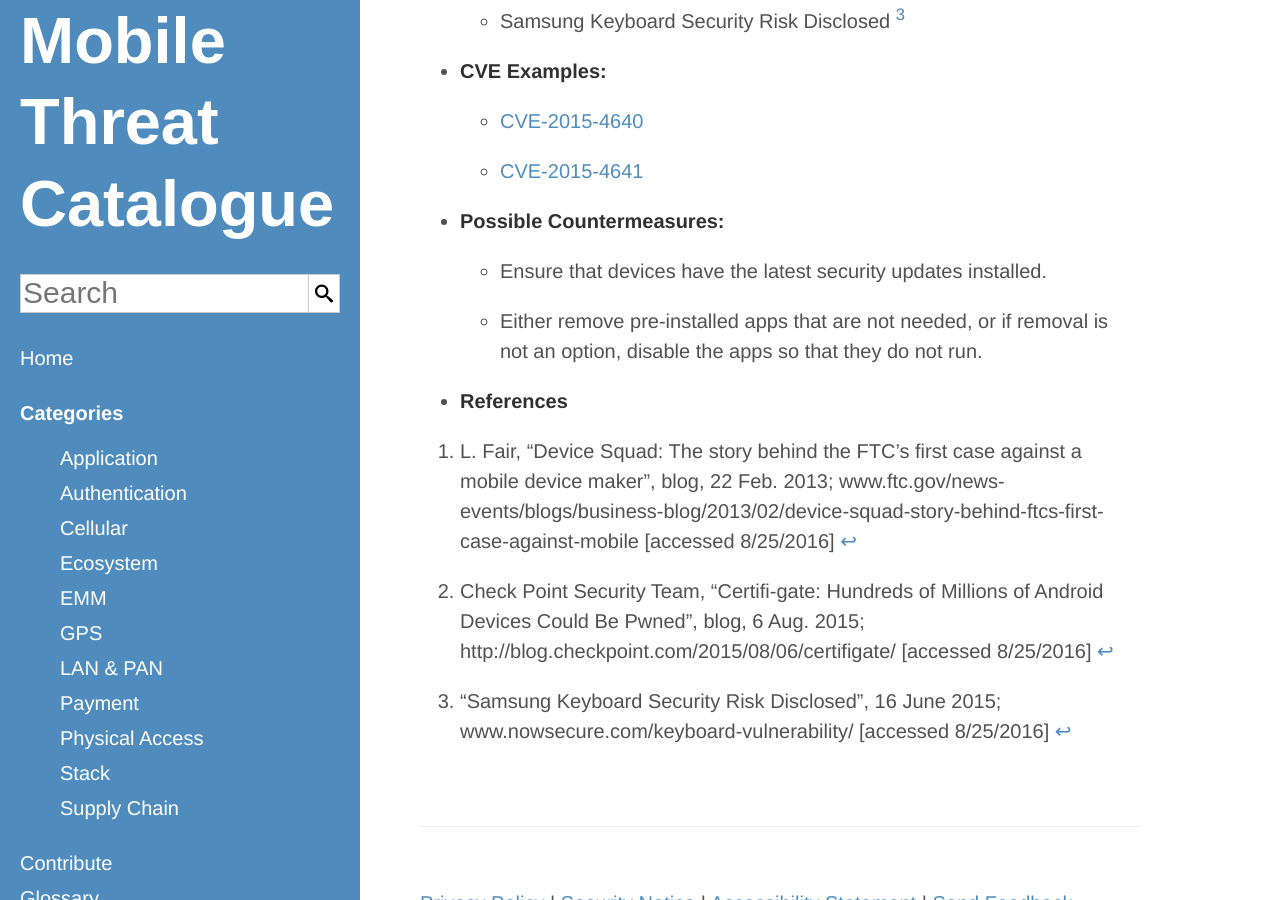
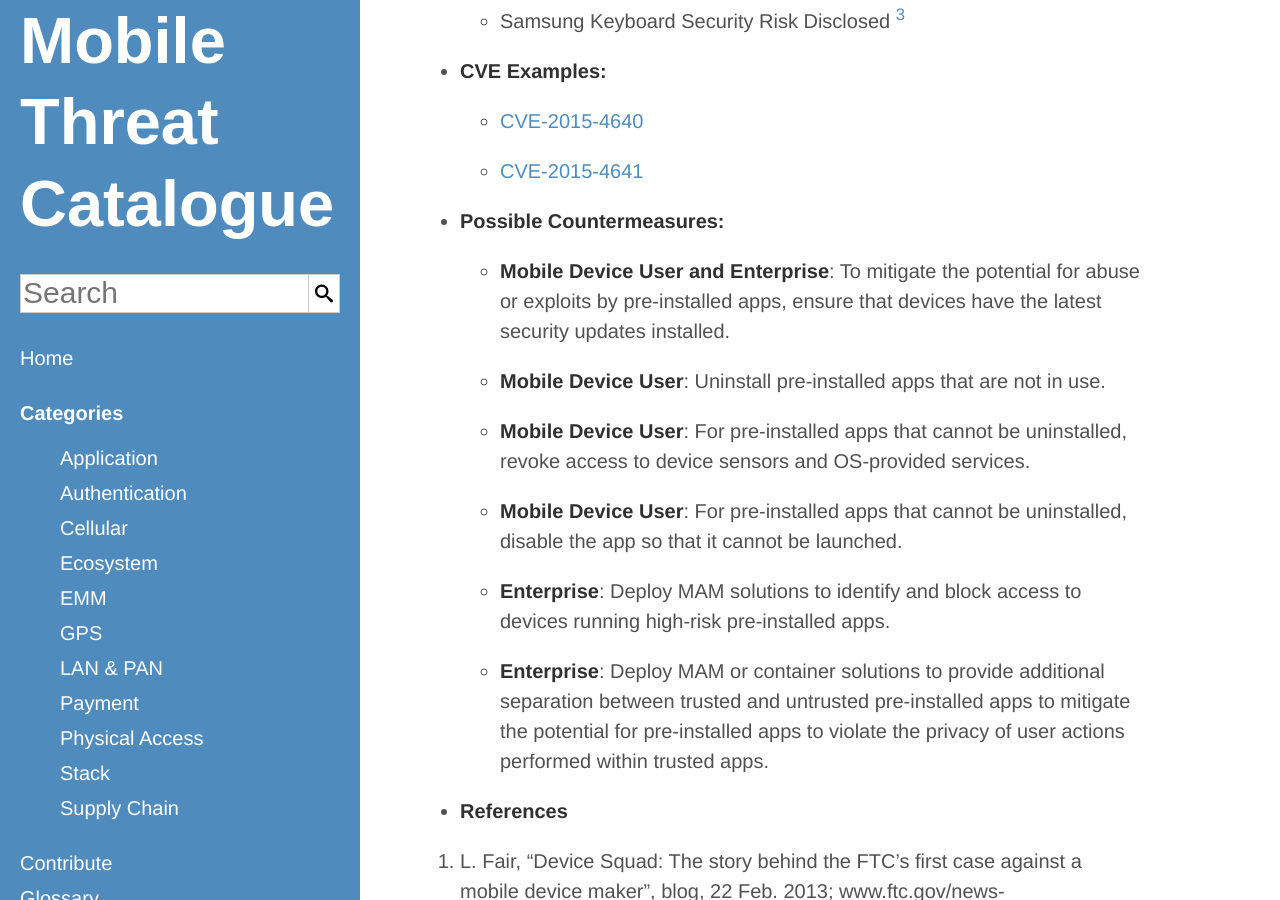
Before and after one commit to usnistgov/mobile-threat-catalogue, a Jekyll site: the page built from _application-threats/APP-36.md, in a window 1280 px wide and 900 px high, scrolled down 732 px. Built offline with Jekyll 4.4.1, drawn with Linux system fonts in a browser that asks for light colours.

Commit message:
#13: update countermeasures and actors

```diff
--- a/_application-threats/APP-36.md
+++ b/_application-threats/APP-36.md
@@ -12,6 +12,17 @@
         - CVE-2015-4640
         - CVE-2015-4641
     PossibleCountermeasures:
-        - "Ensure that devices have the latest security updates installed."
-        - "Either remove pre-installed apps that are not needed, or if removal is not an option, disable the apps so that they do not run."
+        "To mitigate the potential for abuse or exploits by pre-installed apps, ensure that devices have the latest security updates installed.":
+            - Mobile Device User
+            - Enterprise
+        "Uninstall pre-installed apps that are not in use.":
+            - Mobile Device User
+        "For pre-installed apps that cannot be uninstalled, revoke access to device sensors and OS-provided services.":
+            - Mobile Device User
+        "For pre-installed apps that cannot be uninstalled, disable the app so that it cannot be launched.":
+            - Mobile Device User
+        "Deploy MAM solutions to identify and block access to devices running high-risk pre-installed apps.":
+            - Enterprise
+        "Deploy MAM or container solutions to provide additional separation between trusted and untrusted pre-installed apps to mitigate the potential for pre-installed apps to violate the privacy of user actions performed within trusted apps.":
+            - Enterprise
 ---
```
